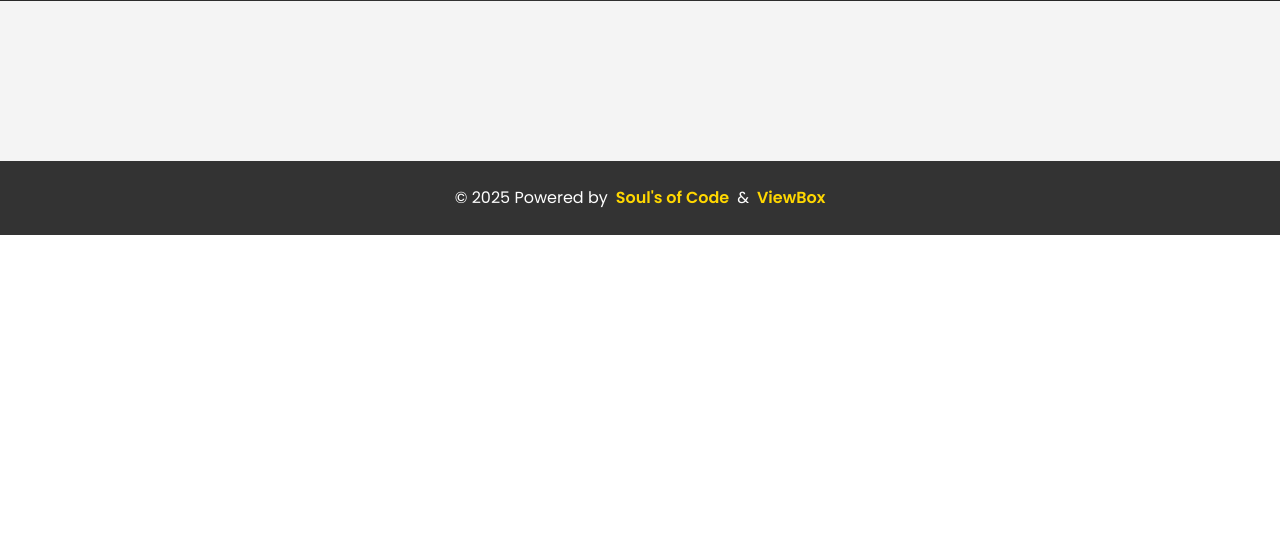
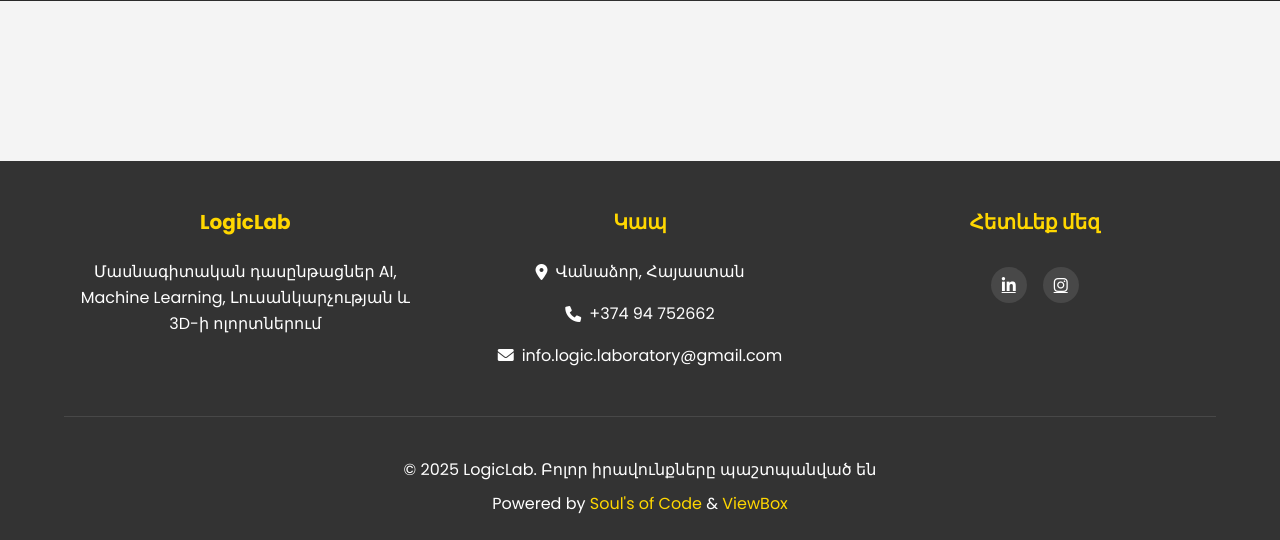
Before and after one commit to Manukyan-Andranik/logiclab, a Flask app: page /all_courses in a window 1280 px wide. Shown: the part 333-873 px from the top of the page. Before the commit the page ends 568 px from the top, so only its background shows below. Run offline with Flask 2, Linux system fonts and the light colour scheme; data that the repository does not hold is empty; parts of the project's set-up code (start-up, migrations or seed data) failed here and were passed over.

Commit message:
added default footer for all pages

```diff
--- a/static/css/all_courses_style.css
+++ b/static/css/all_courses_style.css
@@ -442,3 +442,92 @@ footer {
       grid-template-columns: 1fr;
   }
 }
+
+
+
+/* Footer */
+footer {
+  background-color: var(--secondary-color);
+  color: var(--white);
+  padding: 3rem 0 1rem;
+}
+
+.footer-grid {
+  display: grid;
+  grid-template-columns: repeat(auto-fit, minmax(250px, 1fr));
+  gap: 2rem;
+  margin-bottom: 2rem;
+}
+
+.footer-col {
+  padding: 0 1rem;
+  display: flex;
+  flex-direction: column;
+  align-items: center;
+  text-align: center;
+}
+
+.footer-col h3 {
+  color: var(--primary-color);
+  margin-bottom: 1.5rem;
+  font-size: 1.25rem;
+  width: 100%;
+}
+
+.footer-col p {
+  margin-bottom: 1rem;
+  display: flex;
+  align-items: center;
+  justify-content: center;
+  gap: 0.5rem;
+  width: 100%;
+}
+
+.social-links {
+  display: flex;
+  justify-content: center;
+  gap: 1rem;
+  width: 100%;
+  margin-top: 0.5rem;
+}
+
+.social-links a {
+  color: var(--white);
+  background: rgba(255,255,255,0.1);
+  width: 36px;
+  height: 36px;
+  border-radius: 50%;
+  display: flex;
+  align-items: center;
+  justify-content: center;
+  transition: var(--transition);
+}
+
+.social-links a:hover {
+  background: var(--primary-color);
+  color: var(--secondary-color);
+  transform: translateY(-3px);
+}
+
+.footer-bottom {
+  text-align: center;
+  padding-top: 2rem;
+  border-top: 1px solid rgba(255,255,255,0.1);
+  font-size: 0.9rem;
+  width: 100%;
+}
+
+.footer-bottom p {
+  margin: 0.5rem 0;
+}
+
+.footer-credits a {
+  color: var(--primary-color);
+  text-decoration: none;
+  transition: var(--transition);
+}
+
+.footer-credits a:hover {
+  color: var(--primary-dark);
+  text-decoration: underline;
+}
--- a/static/css/register_style.css
+++ b/static/css/register_style.css
@@ -462,7 +462,6 @@ footer {
     color: var(--primary-dark);
     text-decoration: underline;
 }
-
 /* Responsive Design */
 @media (max-width: 992px) {
     .course-header-text h1 {
--- a/templates/all_courses.html
+++ b/templates/all_courses.html
@@ -78,11 +78,30 @@
 
     <footer>
         <div class="container">
-            <div class="footer-content">
-                <p>© 2025 Powered by</p>
-                <a href="#">Soul's of Code</a>
-                <p>&</p>
-                <a href="#">ViewBox</a>
+            <div class="footer-grid">
+                <div class="footer-col">
+                    <h3>LogicLab</h3>
+                    <p>Մասնագիտական դասընթացներ AI, Machine Learning, Լուսանկարչության և 3D-ի ոլորտներում</p>
+                </div>
+                <div class="footer-col">
+                    <h3>Կապ</h3>
+                    <p><i class="fas fa-map-marker-alt"></i> Վանաձոր, Հայաստան</p>
+                    <p><i class="fas fa-phone"></i> +374 94 752662</p>
+                    <p><i class="fas fa-envelope"></i> info.logic.laboratory@gmail.com</p>
+                </div>
+                <div class="footer-col">
+                    <h3>Հետևեք մեզ</h3>
+                    <div class="social-links">
+                        <a href="#"><i class="fab fa-linkedin-in"></i></a>
+                        <a href="#"><i class="fab fa-instagram"></i></a>
+                    </div>
+                </div>
+            </div>
+            <div class="footer-bottom">
+                <p>© 2025 LogicLab. Բոլոր իրավունքները պաշտպանված են</p>
+                <div class="footer-credits">
+                    <p>Powered by <a href="#">Soul's of Code</a> & <a href="#">ViewBox</a></p>
+                </div>
             </div>
         </div>
     </footer>
--- a/templates/course.html
+++ b/templates/course.html
@@ -108,7 +108,7 @@
             <div class="footer-grid">
                 <div class="footer-col">
                     <h3>LogicLab</h3>
-                    <p>Մասնագիտական դասընթացներ AI, Machine Learning և 3D-ի ոլորտներում</p>
+                    <p>Մասնագիտական դասընթացներ AI, Machine Learning, Լուսանկարչության և 3D-ի ոլորտներում</p>
                 </div>
                 <div class="footer-col">
                     <h3>Կապ</h3>
--- a/templates/register.html
+++ b/templates/register.html
@@ -116,7 +116,7 @@
             <div class="footer-grid">
                 <div class="footer-col">
                     <h3>LogicLab</h3>
-                    <p>Մասնագիտական դասընթացներ AI, Machine Learning և 3D-ի ոլորտներում</p>
+                    <p>Մասնագիտական դասընթացներ AI, Machine Learning, Լուսանկարչության և 3D-ի ոլորտներում</p>
                 </div>
                 <div class="footer-col">
                     <h3>Կապ</h3>
```
Also changed, not shown: static/css/instructors_style.css (+88 -0 lines), templates/instructors.html (+31 -0 lines), static/css/course_style.css (line endings or trailing spaces).
